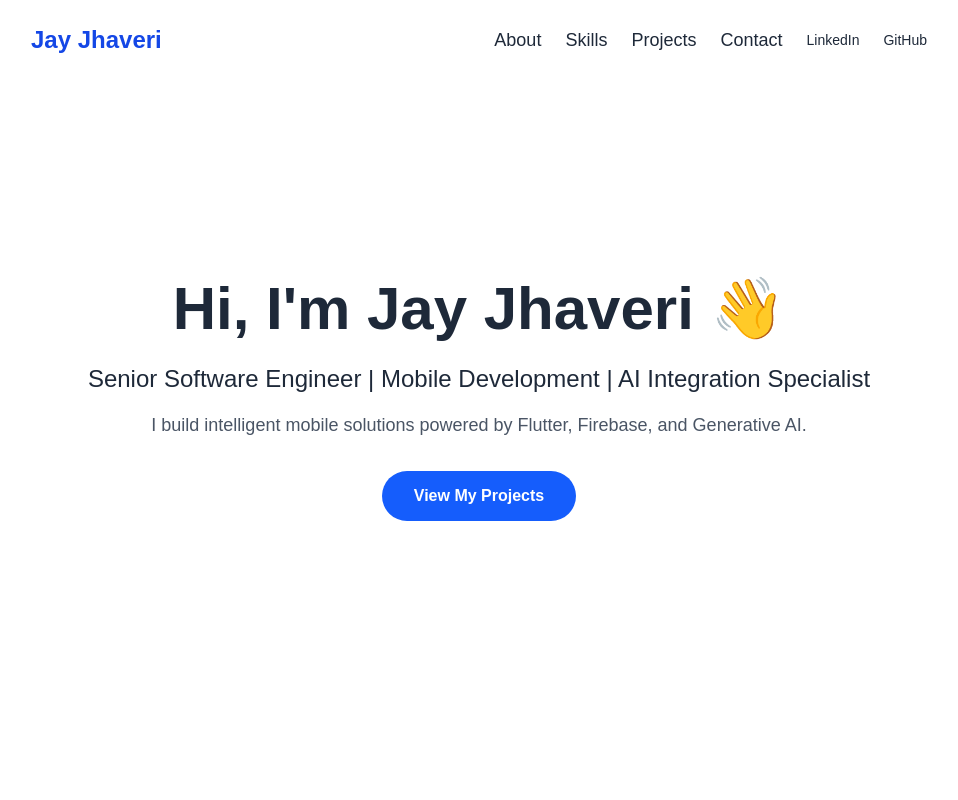
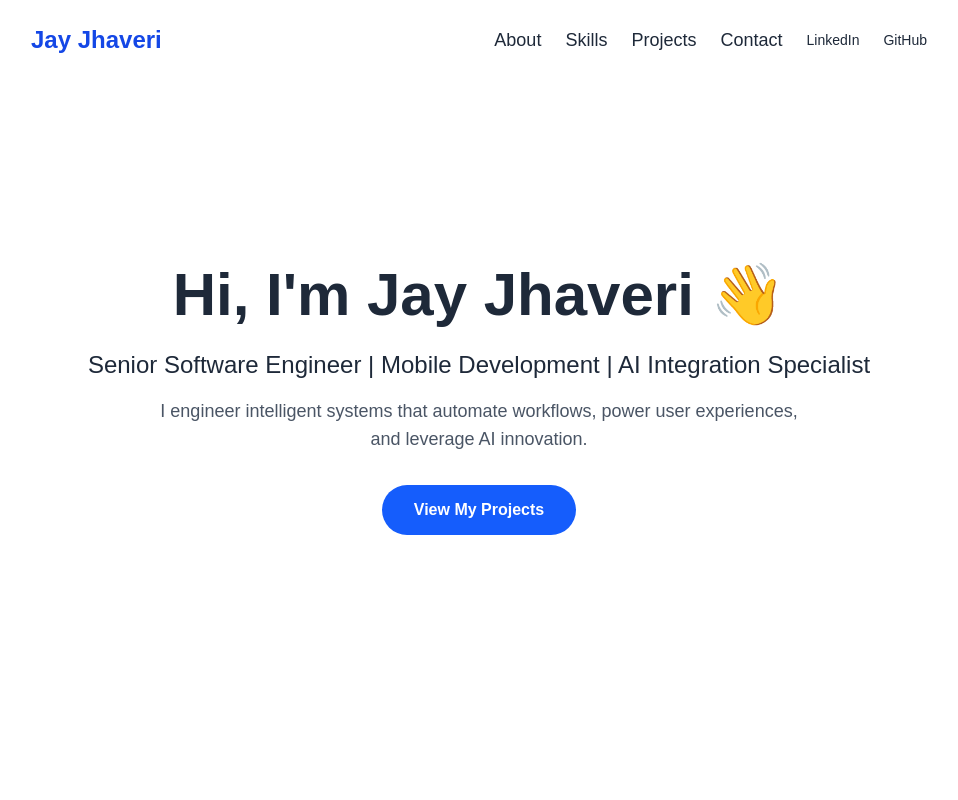
Before and after one commit to jayjhaveri/jay-portfolio, a Next.js app: page / in a window 1280 px wide. Shown: the top 800 px of the page, without its empty margins (161-1119 px from the left). Built offline with nearby package versions, Linux system fonts and the light colour scheme.

Commit message:
update hero component description for clarity and focus on AI integration

```diff
--- a/src/app/components/hero.tsx
+++ b/src/app/components/hero.tsx
@@ -31,7 +31,7 @@ export default function Hero() {
                 transition={{ duration: 1 }}
                 className="text-gray-600 text-lg max-w-2xl mb-8"
             >
-                I build intelligent mobile solutions powered by Flutter, Firebase, and Generative AI.
+                I engineer intelligent systems that automate workflows, power user experiences, and leverage AI innovation.
             </motion.p>
 
             <Link href="#projects">
```
